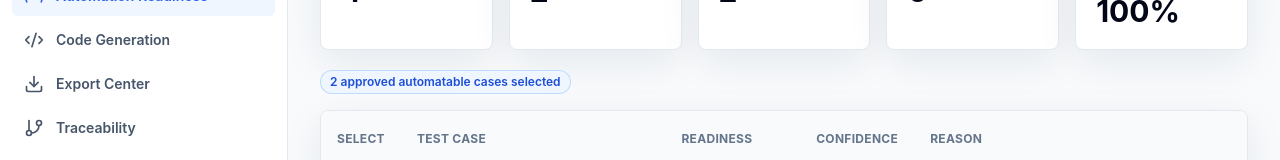
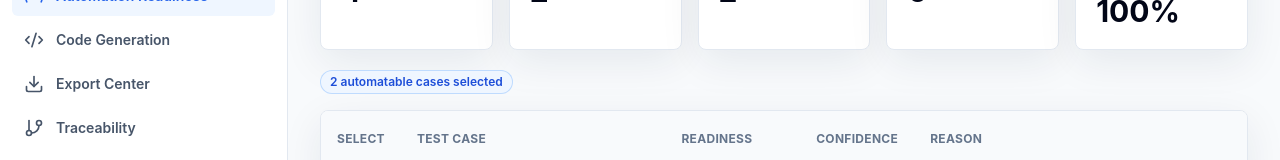
Before and after one commit to planetkosa-create/qaplanet, a Next.js app: page /automation-readiness in a window 1280 px wide. Shown: the part 313-473 px from the top of the page. Built offline with nearby package versions, Linux system fonts and the light colour scheme.

Commit message:
Update badge message for selected automatable cases

```diff
--- a/app/automation-readiness/page.tsx
+++ b/app/automation-readiness/page.tsx
@@ -152,7 +152,7 @@ export default function AutomationReadinessPage() {
       {message ? <p className="mb-4 rounded-md bg-slate-100 p-3 text-sm text-slate-700">{message}</p> : null}
 
       <div className="mb-4 flex items-center gap-3">
-        <Badge tone="blue">{selectedIds.length} approved automatable cases selected</Badge>
+        <Badge tone="blue">{selectedIds.length} automatable cases selected</Badge>
       </div>
 
       <div className="card overflow-hidden">
```
